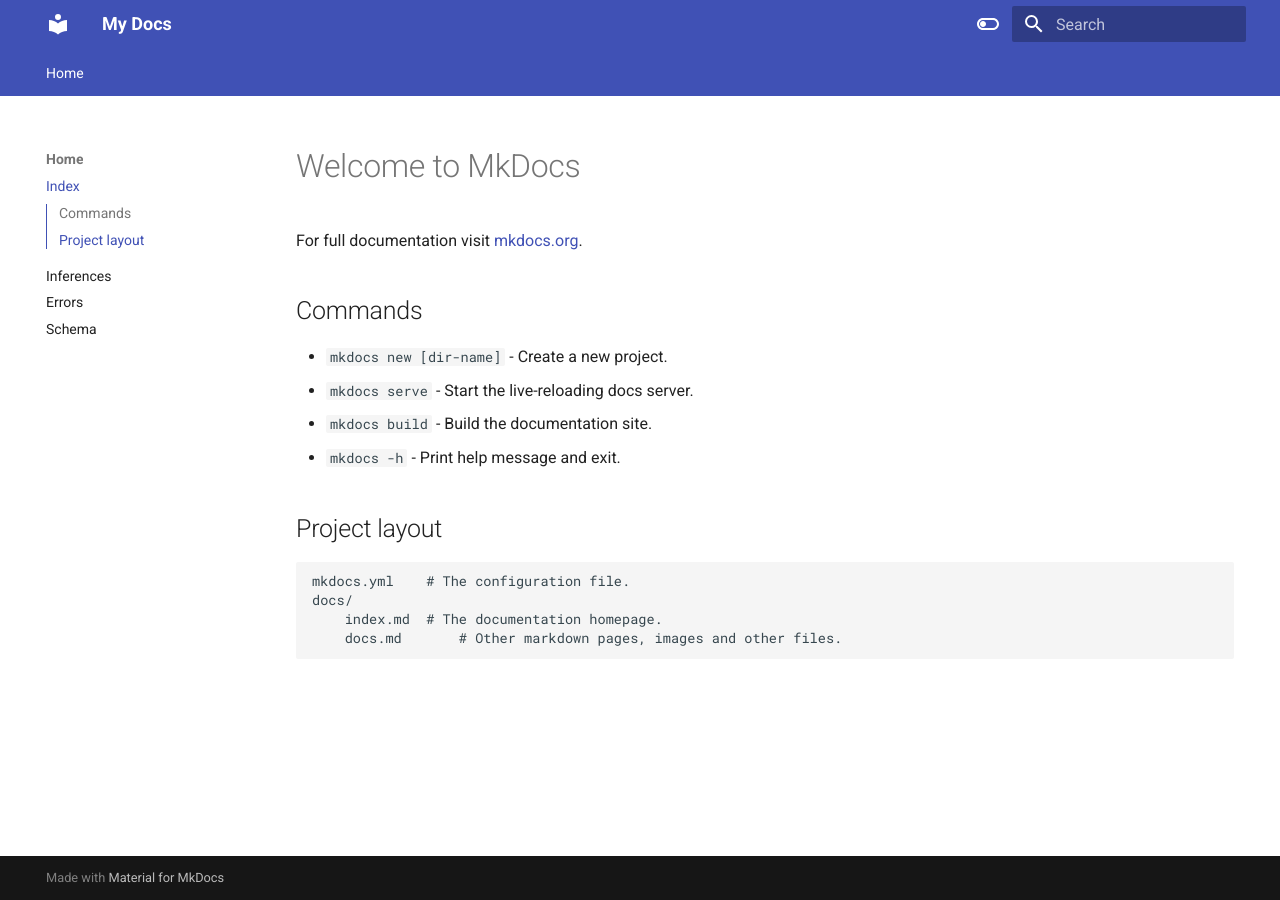
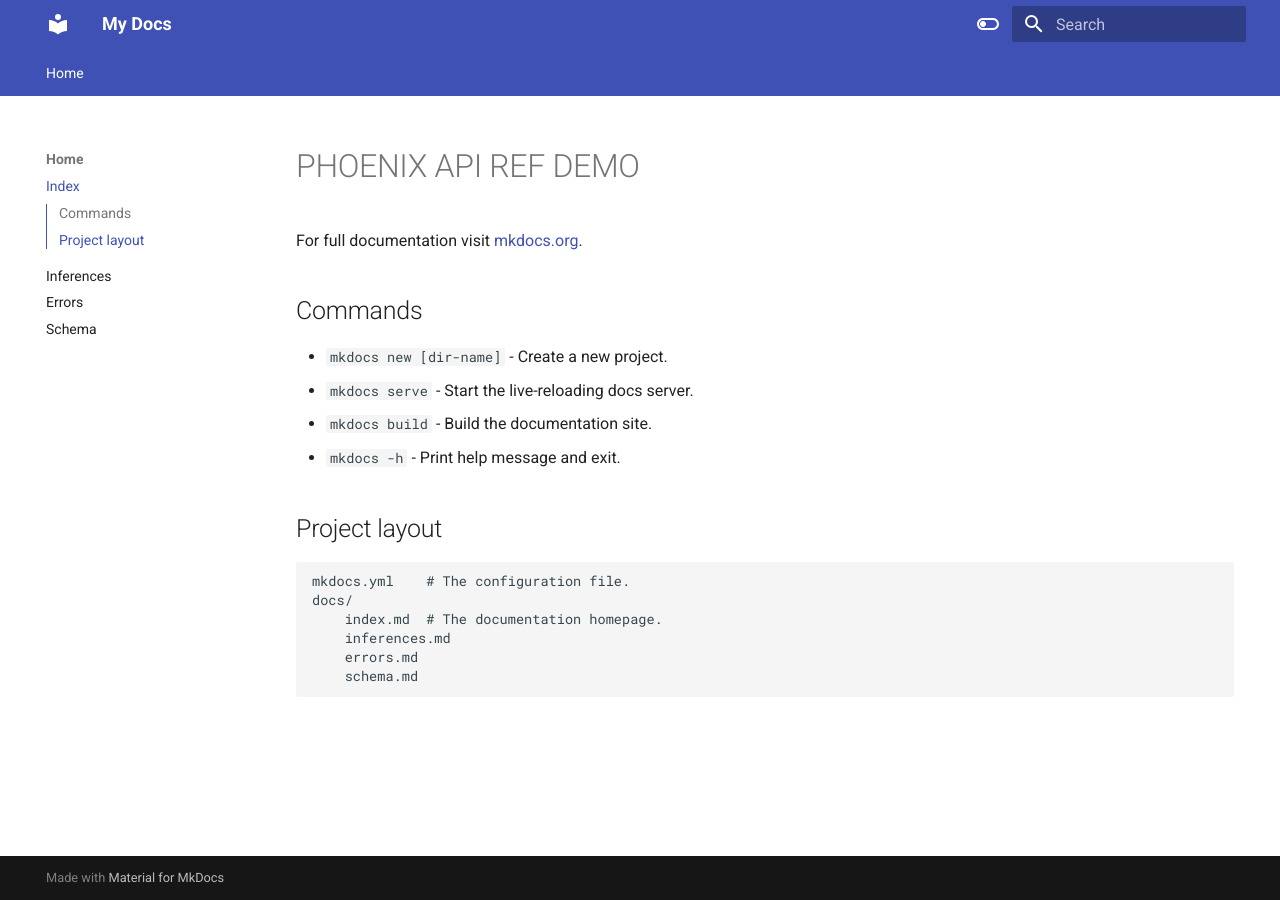
Before and after one commit to cjunkin/mkdocs-ex, an MkDocs documentation site: the page built from docs/docs/index.md, in a window 1280 px wide. Built offline with MkDocs 1.6.1 and Material for MkDocs 9.7.7, drawn with Linux system fonts in a browser that asks for light colours.

Commit message:
title conf

```diff
--- a/docs/docs/index.md
+++ b/docs/docs/index.md
@@ -1,4 +1,4 @@
-# Welcome to MkDocs
+# PHOENIX API REF DEMO
 
 For full documentation visit [mkdocs.org](https://www.mkdocs.org).
 
@@ -14,4 +14,6 @@
     mkdocs.yml    # The configuration file.
     docs/
         index.md  # The documentation homepage.
-        docs.md       # Other markdown pages, images and other files.
+        inferences.md
+        errors.md
+        schema.md
```
Also changed, not shown: docs/index.md (deleted, +0 -19 lines).
